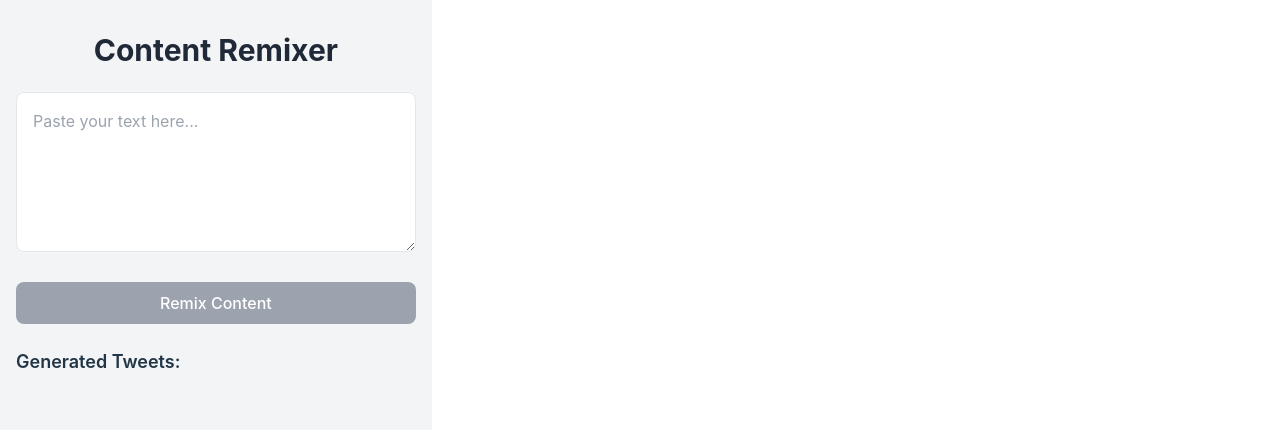
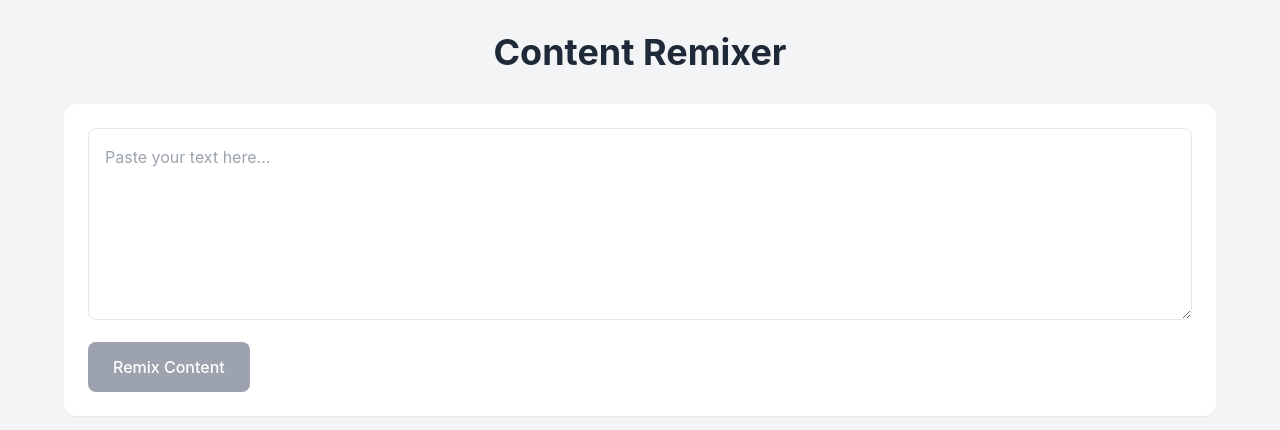
Before and after one commit to seanmartin59/remixer, a React (Vite) app in the folder client/: page / in a window 1280 px wide. Shown: the top 430 px of the page. Built offline with nearby package versions, Linux system fonts and the light colour scheme.

Commit message:
Display centered and made dynamic

```diff
--- a/client/src/App.jsx
+++ b/client/src/App.jsx
@@ -36,36 +36,40 @@ function App() {
   };
 
   return (
-    <div className="min-h-screen bg-gray-100 py-8 px-4">
-      <div className="max-w-2xl mx-auto space-y-6">
-        <h1 className="text-3xl font-bold text-center text-gray-800">Content Remixer</h1>
+    <div className="min-h-screen bg-gray-100 w-full">
+      <div className="container mx-auto px-4 py-8 sm:px-6 lg:px-8 w-full max-w-[95%]">
+        <h1 className="text-3xl sm:text-4xl font-bold text-center text-gray-800 mb-8">Content Remixer</h1>
 
+        <div className="bg-white rounded-xl shadow-sm p-4 sm:p-6 mb-8">
           <textarea
             value={inputText}
             onChange={(e) => setInputText(e.target.value)}
             placeholder="Paste your text here..."
-          className="w-full h-40 p-4 border rounded-lg focus:ring-2 focus:ring-blue-500 focus:border-blue-500"
+            className="w-full h-48 p-4 border rounded-lg focus:ring-2 focus:ring-blue-500 focus:border-blue-500 resize-y"
           />
 
           <button
             onClick={handleRemix}
             disabled={isLoading || !inputText.trim()}
-          className="w-full py-2 px-4 bg-blue-500 text-white rounded-lg hover:bg-blue-600 disabled:bg-gray-400"
+            className="mt-4 w-full sm:w-auto px-6 py-3 bg-blue-500 text-white font-medium rounded-lg hover:bg-blue-600 disabled:bg-gray-400 transition-colors"
           >
             {isLoading ? 'Remixing...' : 'Remix Content'}
           </button>
+        </div>
 
-        <div className="space-y-4">
-          <h2 className="text-lg font-semibold">Generated Tweets:</h2>
+        {tweets.length > 0 && (
+          <div className="space-y-6">
+            <h2 className="text-2xl font-semibold text-gray-800">Generated Tweets:</h2>
+            <div className="grid gap-4 sm:grid-cols-1 md:grid-cols-2 xl:grid-cols-3">
               {tweets.map((tweet, index) => (
                 <div
                   key={index}
-              className="bg-white p-4 rounded-lg border shadow-sm hover:shadow-md transition-shadow"
+                  className="bg-white p-6 rounded-xl border shadow-sm hover:shadow-md transition-shadow"
                 >
-              <p className="mb-3">{tweet}</p>
+                  <p className="mb-4 text-gray-700 text-lg">{tweet}</p>
                   <button
                     onClick={() => handleTweet(tweet)}
-                className="text-sm px-4 py-1 bg-[#1DA1F2] text-white rounded hover:bg-[#1a8cd8] transition-colors"
+                    className="inline-flex items-center px-4 py-2 bg-[#1DA1F2] text-white font-medium rounded-lg hover:bg-[#1a8cd8] transition-colors"
                   >
                     Tweet This
                   </button>
@@ -73,6 +77,8 @@ function App() {
               ))}
             </div>
           </div>
+        )}
+      </div>
     </div>
   )
 }
--- a/client/src/index.css
+++ b/client/src/index.css
@@ -28,8 +28,6 @@ a:hover {
 
 body {
   margin: 0;
-  display: flex;
-  place-items: center;
   min-width: 320px;
   min-height: 100vh;
 }
```
Lines whose indentation alone changed are shown as unchanged.
